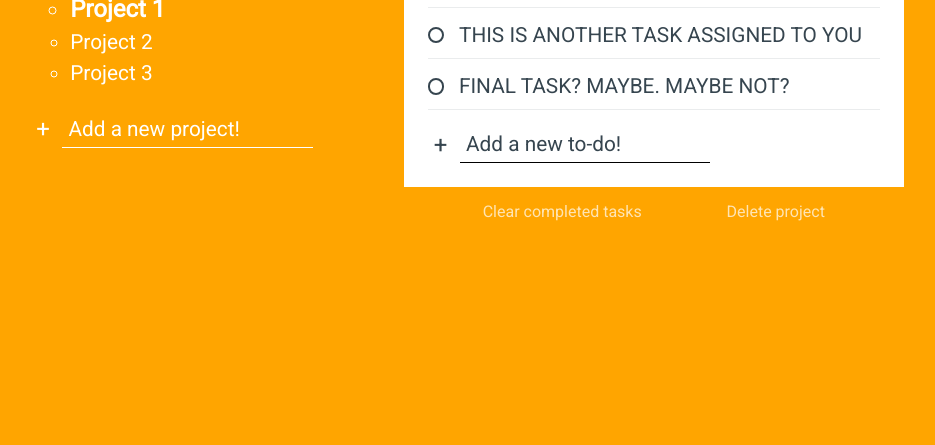
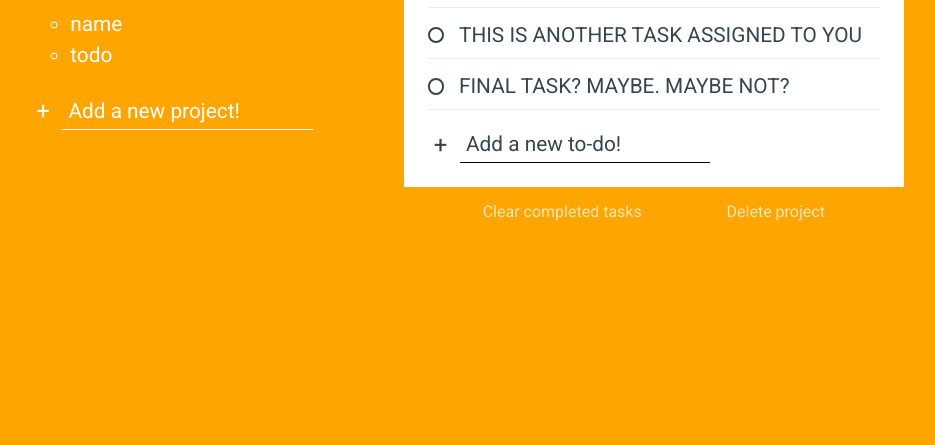
Before and after one commit to DustyDogCodex/To-It, a website built with webpack: page dist/index.html in a window 1280 px wide. Shown: the part 355-800 px from the top of the page, without its empty margins (181-1116 px from the left). Built offline with nearby package versions, Linux system fonts and the light colour scheme; files whose address does not match are found by name.

Commit message:
added a render module for rendering project name in the my projects section. Working on adding more JS for storage and rendering todos.

```diff
--- a/src/index.js
+++ b/src/index.js
@@ -1,19 +1,7 @@
-import { Home } from './Home.js'
-import { ToDo } from './toDoDisplay.js'
-import { NewToDo } from './addToDoModal.js'
+import { Render } from './render.js'
 
-const homeButton = document.querySelector('#home')
-const toDoButton = document.querySelector('#toDo')
-const addToDo = document.querySelector('.addNewToDo')
+const projectList = document.querySelector('[data-projects]')
 
-homeButton.addEventListener('click', () => {
-    Home.HomeDisplay()
-})
+let projects = ['name','todo']
 
-toDoButton.addEventListener('click', () => {
-    ToDo.Display()
-})
-
-addToDo.addEventListener('click', () => {
-    NewToDo.NewToDoModal()
-})
+Render.projects()
--- /dev/null
+++ b/src/render.js
@@ -0,0 +1,29 @@
+class Render {
+    static projects() {
+        const projectList = document.querySelector('[data-projects]')
+
+        let projects = [{
+            id: 1,
+            name: 'name'
+        }, {
+            id: 2,
+            name: 'todo'
+        }]
+
+        this.clearElement(projectList)
+        projects.forEach(project => {
+            const projectElement = document.createElement('li')
+            projectElement.classList.add('project-name')
+            projectElement.innerText = project.name
+            projectList.appendChild(projectElement)
+        });
+    }
+
+    static clearElement(element){
+        while (element.firstChild) {
+            element.removeChild(element.firstChild)
+        }
+    }
+}
+
+export { Render }
```
Also changed, not shown: dist/index.html, dist/main.js.
